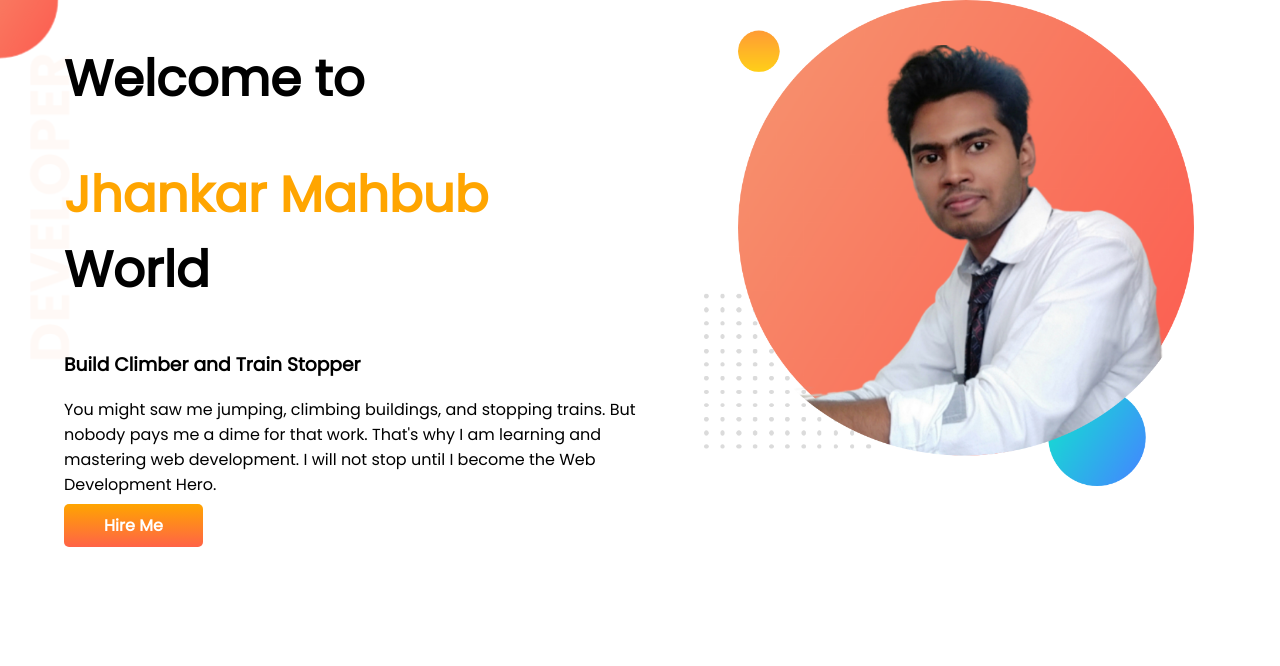
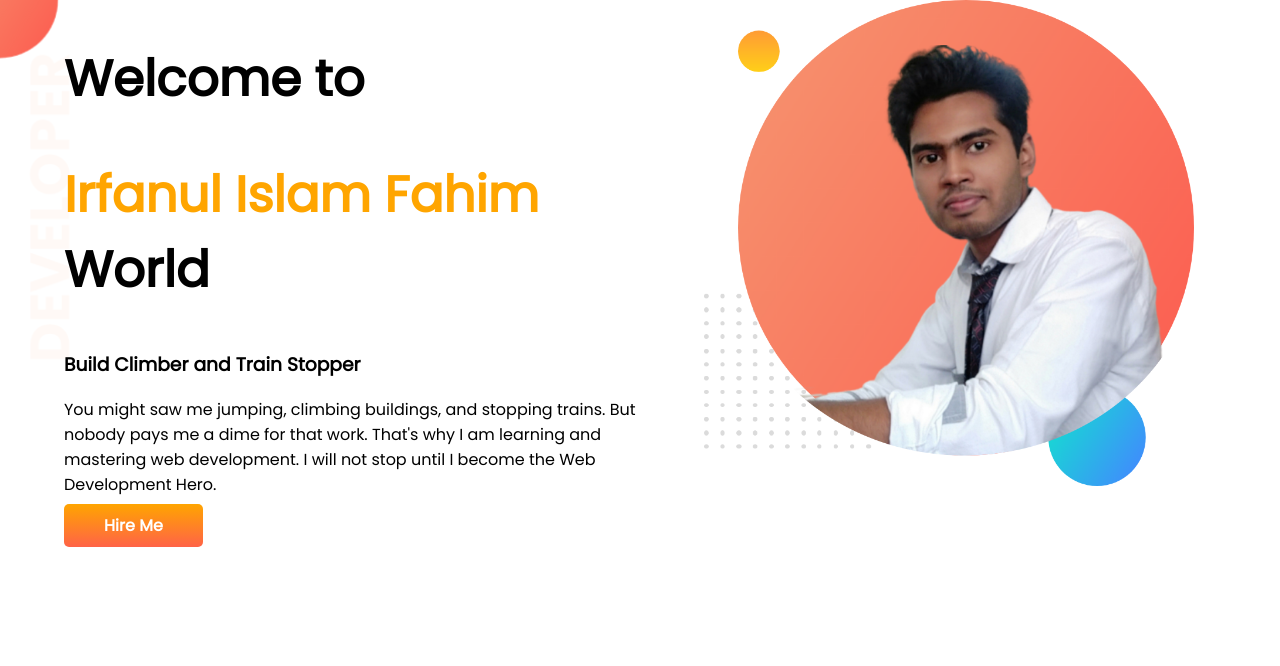
Before and after one commit to Fahimphero/my-developer-portfolio, a plain HTML site: page index.html in a window 1280 px wide. Shown: the top 666 px of the page. Drawn offline with Linux system fonts and the light colour scheme.

Commit message:
name changed

```diff
--- a/index.html
+++ b/index.html
@@ -16,7 +16,7 @@
     <section class="top-banner flexible-container">
         <div class="half-width">
             <h1>Welcome to</h1>
-            <h1><span class="orange-color">Jhankar Mahbub</span> World</h1>
+            <h1><span class="orange-color">Irfanul Islam Fahim</span> World</h1>
             <h3>Build Climber and Train Stopper</h3>
             <p>You might saw me jumping, climbing buildings, and stopping trains. But nobody pays me a dime for that
                 work.
```
